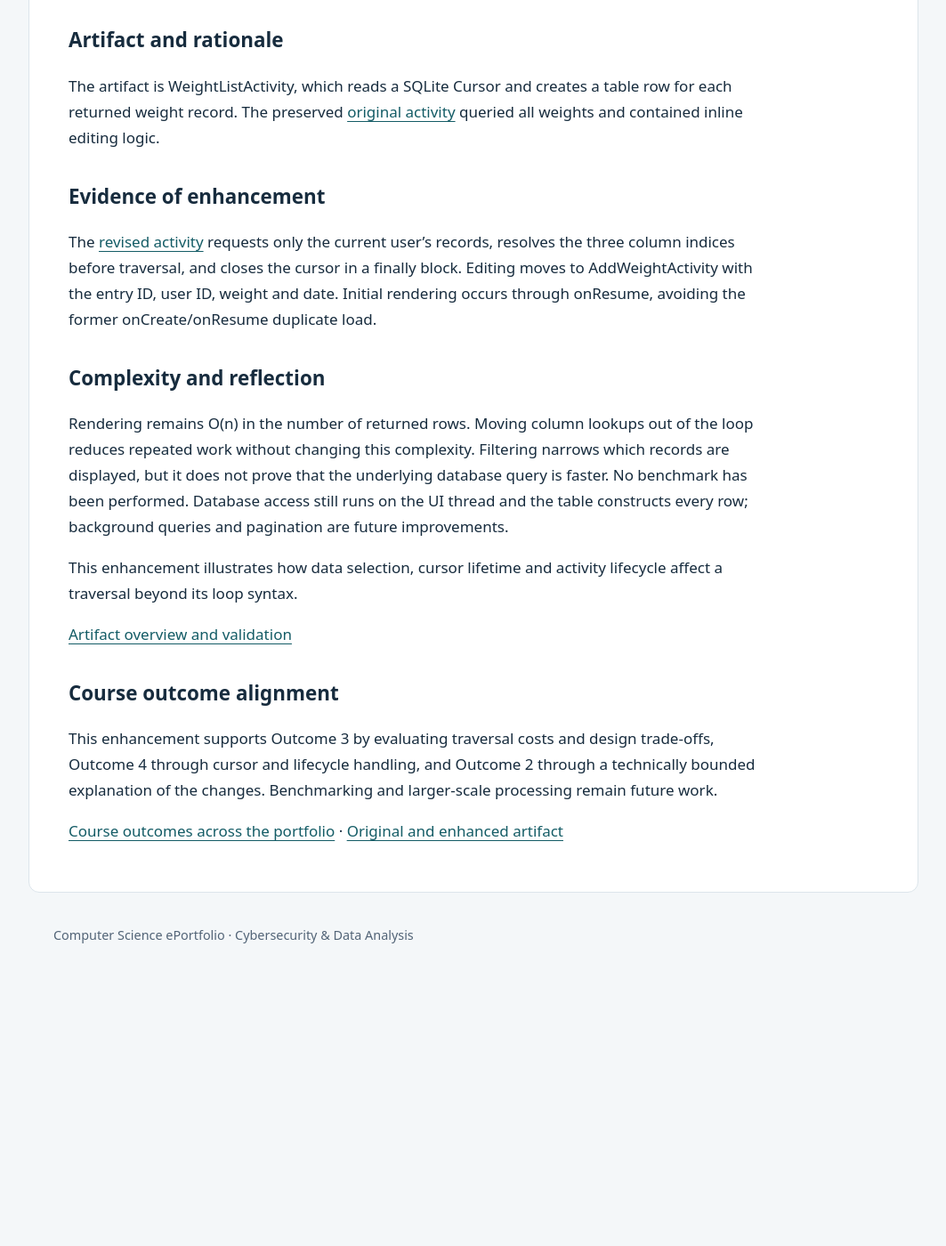
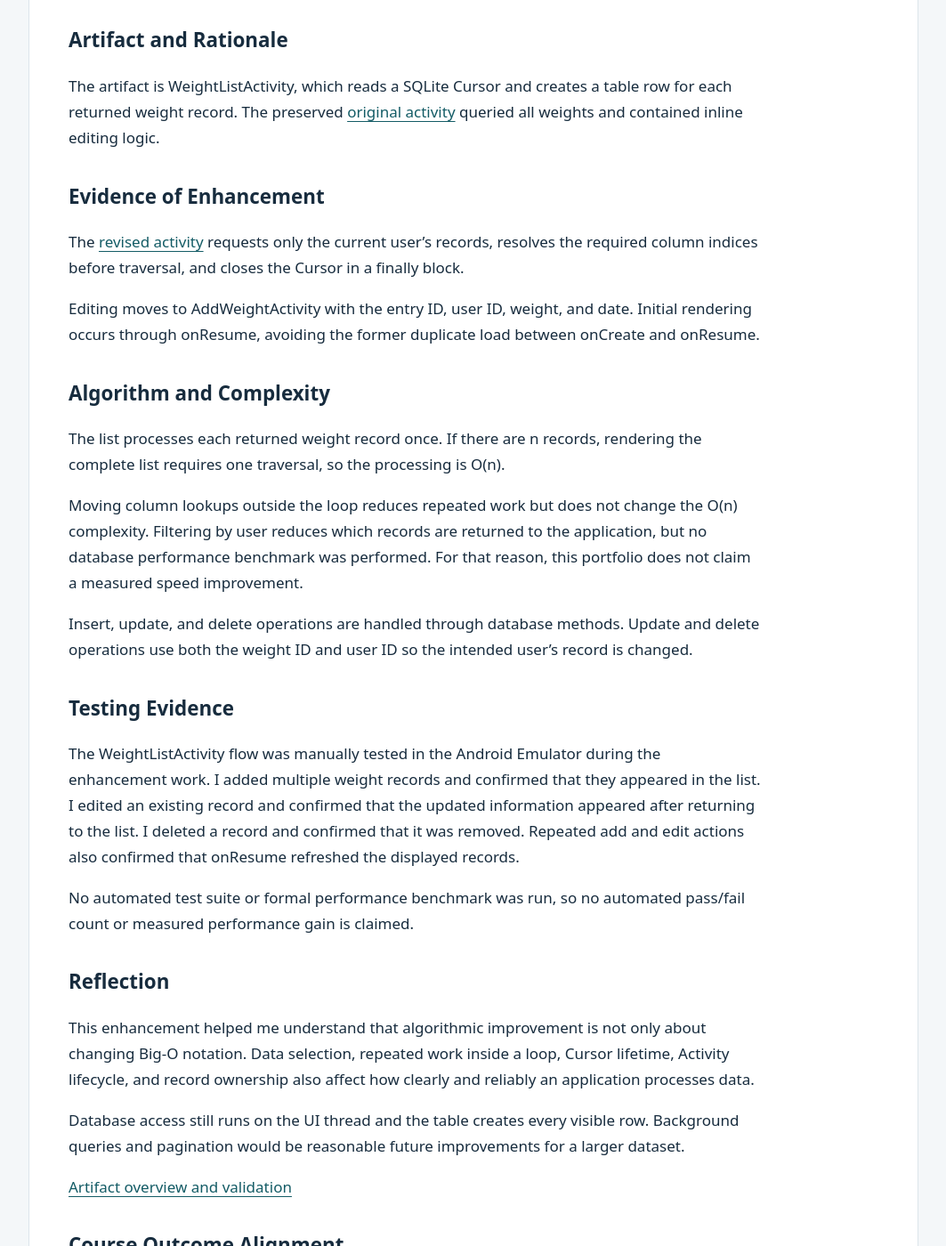
Before and after one commit to Todolomeos/josebustamante-eportfoliofinal, a Jekyll site: the page built from enhancement-two.md, in a window 1280 px wide and 1400 px high, scrolled down 235 px. Shown: the whole window at 89% size, without its empty margins (108-1171 px from the left). Built offline with Jekyll 4.4.1, drawn with Linux system fonts in a browser that asks for light colours; our own code applies the rules of GitHub Pages for plain Markdown files; before the commit the page ends 1338 px from its top, so only the background shows below that; some of the changed text lies outside the part shown.

Commit message:
Polish enhancement-two.md for Module Six portfolio review

```diff
--- a/enhancement-two.md
+++ b/enhancement-two.md
@@ -1,24 +1,39 @@
 # Enhancement Two — Algorithms and Data Structures
 
-## Artifact and rationale
+## Artifact and Rationale
 
 The artifact is WeightListActivity, which reads a SQLite Cursor and creates a table row for each returned weight record. The preserved [original activity](https://github.com/Todolomeos/josebustamante-eportfoliofinal/blob/main/artifacts/weight-tracker/capstone/baseline/WeightListActivity_ORIGINAL.java) queried all weights and contained inline editing logic.
 
-## Evidence of enhancement
+## Evidence of Enhancement
 
-The [revised activity](https://github.com/Todolomeos/josebustamante-eportfoliofinal/blob/main/artifacts/weight-tracker/app/src/main/java/com/example/weighttrackerapp_josebustamante/WeightListActivity.java) requests only the current user's records, resolves the three column indices before traversal, and closes the cursor in a finally block. Editing moves to AddWeightActivity with the entry ID, user ID, weight and date. Initial rendering occurs through onResume, avoiding the former onCreate/onResume duplicate load.
+The [revised activity](https://github.com/Todolomeos/josebustamante-eportfoliofinal/blob/main/artifacts/weight-tracker/app/src/main/java/com/example/weighttrackerapp_josebustamante/WeightListActivity.java) requests only the current user's records, resolves the required column indices before traversal, and closes the Cursor in a finally block.
 
-## Complexity and reflection
+Editing moves to AddWeightActivity with the entry ID, user ID, weight, and date. Initial rendering occurs through onResume, avoiding the former duplicate load between onCreate and onResume.
 
-Rendering remains O(n) in the number of returned rows. Moving column lookups out of the loop reduces repeated work without changing this complexity. Filtering narrows which records are displayed, but it does not prove that the underlying database query is faster. No benchmark has been performed. Database access still runs on the UI thread and the table constructs every row; background queries and pagination are future improvements.
+## Algorithm and Complexity
 
-This enhancement illustrates how data selection, cursor lifetime and activity lifecycle affect a traversal beyond its loop syntax.
+The list processes each returned weight record once. If there are n records, rendering the complete list requires one traversal, so the processing is O(n).
+
+Moving column lookups outside the loop reduces repeated work but does not change the O(n) complexity. Filtering by user reduces which records are returned to the application, but no database performance benchmark was performed. For that reason, this portfolio does not claim a measured speed improvement.
+
+Insert, update, and delete operations are handled through database methods. Update and delete operations use both the weight ID and user ID so the intended user's record is changed.
+
+## Testing Evidence
+
+The WeightListActivity flow was manually tested in the Android Emulator during the enhancement work. I added multiple weight records and confirmed that they appeared in the list. I edited an existing record and confirmed that the updated information appeared after returning to the list. I deleted a record and confirmed that it was removed. Repeated add and edit actions also confirmed that onResume refreshed the displayed records.
+
+No automated test suite or formal performance benchmark was run, so no automated pass/fail count or measured performance gain is claimed.
+
+## Reflection
+
+This enhancement helped me understand that algorithmic improvement is not only about changing Big-O notation. Data selection, repeated work inside a loop, Cursor lifetime, Activity lifecycle, and record ownership also affect how clearly and reliably an application processes data.
+
+Database access still runs on the UI thread and the table creates every visible row. Background queries and pagination would be reasonable future improvements for a larger dataset.
 
 [Artifact overview and validation](https://github.com/Todolomeos/josebustamante-eportfoliofinal/blob/main/artifacts/weight-tracker/CAPSTONE.md)
 
+## Course Outcome Alignment
 
-## Course outcome alignment
-
-This enhancement supports Outcome 3 by evaluating traversal costs and design trade-offs, Outcome 4 through cursor and lifecycle handling, and Outcome 2 through a technically bounded explanation of the changes. Benchmarking and larger-scale processing remain future work.
+This enhancement supports Outcome 3 by evaluating traversal cost and design trade-offs, Outcome 4 through Cursor and lifecycle handling, and Outcome 2 through a clear technical explanation of what changed and what was not measured.
 
 [Course outcomes across the portfolio](course-outcomes.md) · [Original and enhanced artifact](artifact.md)
```
